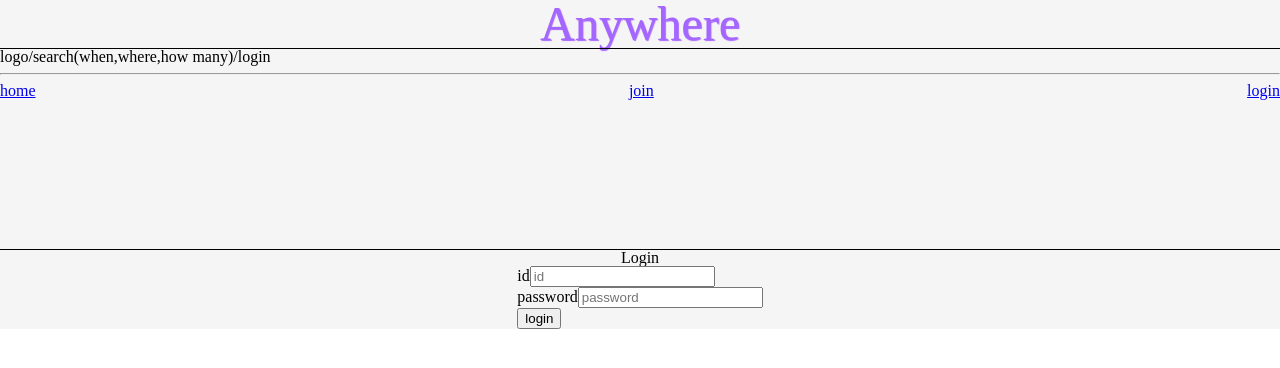
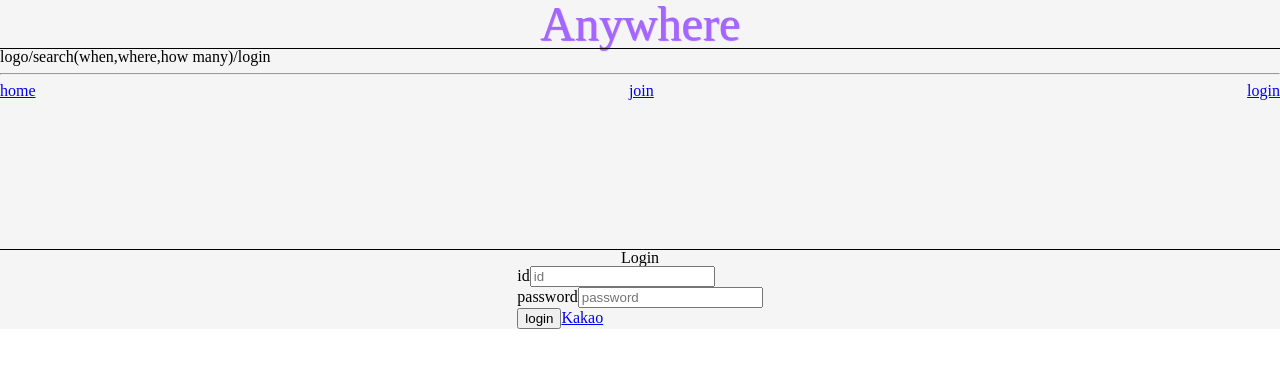
Before and after one commit to SwimmingRiver/anywhere_front_sketch, a React (Create React App) app: page /login in a window 1280 px wide. Shown: the top 368 px of the page. Built offline with nearby package versions, Linux system fonts and the light colour scheme.

Commit message:
kakao login setting

```diff
--- a/src/Components/Login.js
+++ b/src/Components/Login.js
@@ -1,3 +1,5 @@
+import { KAKAO_AUTH_URL } from './../Util/kakaoJoin';
+
 function Login() {
     return (
       <>
@@ -12,6 +14,7 @@ function Login() {
             <input placeholder="password" />
           </div>
           <button>login</button>
+          <a href={KAKAO_AUTH_URL}>Kakao</a>
         </form>
       </>
     );
--- /dev/null
+++ b/src/Util/kakaoJoin.js
@@ -0,0 +1,4 @@
+const API_KEY="b6b35fafd89b994c6bf5b2b7b10ef417";
+const REDIRECT_URI= "http://localhost:3000/kakaologin";
+
+export const KAKAO_AUTH_URL=`https://kauth.kakao.com/oauth/authorize?client_id=${API_KEY}&redirect_uri=${REDIRECT_URI}&response_type=code`;
```
